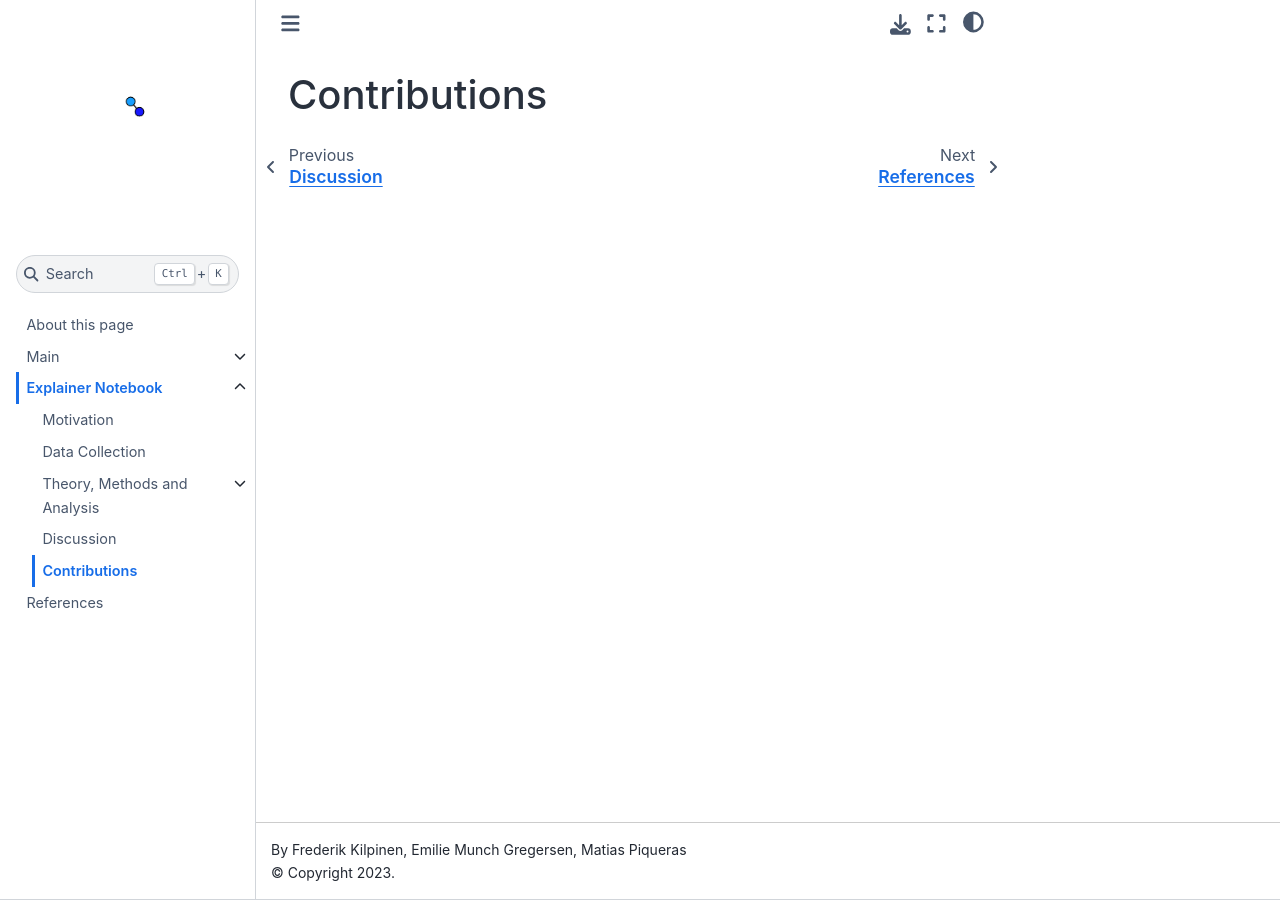
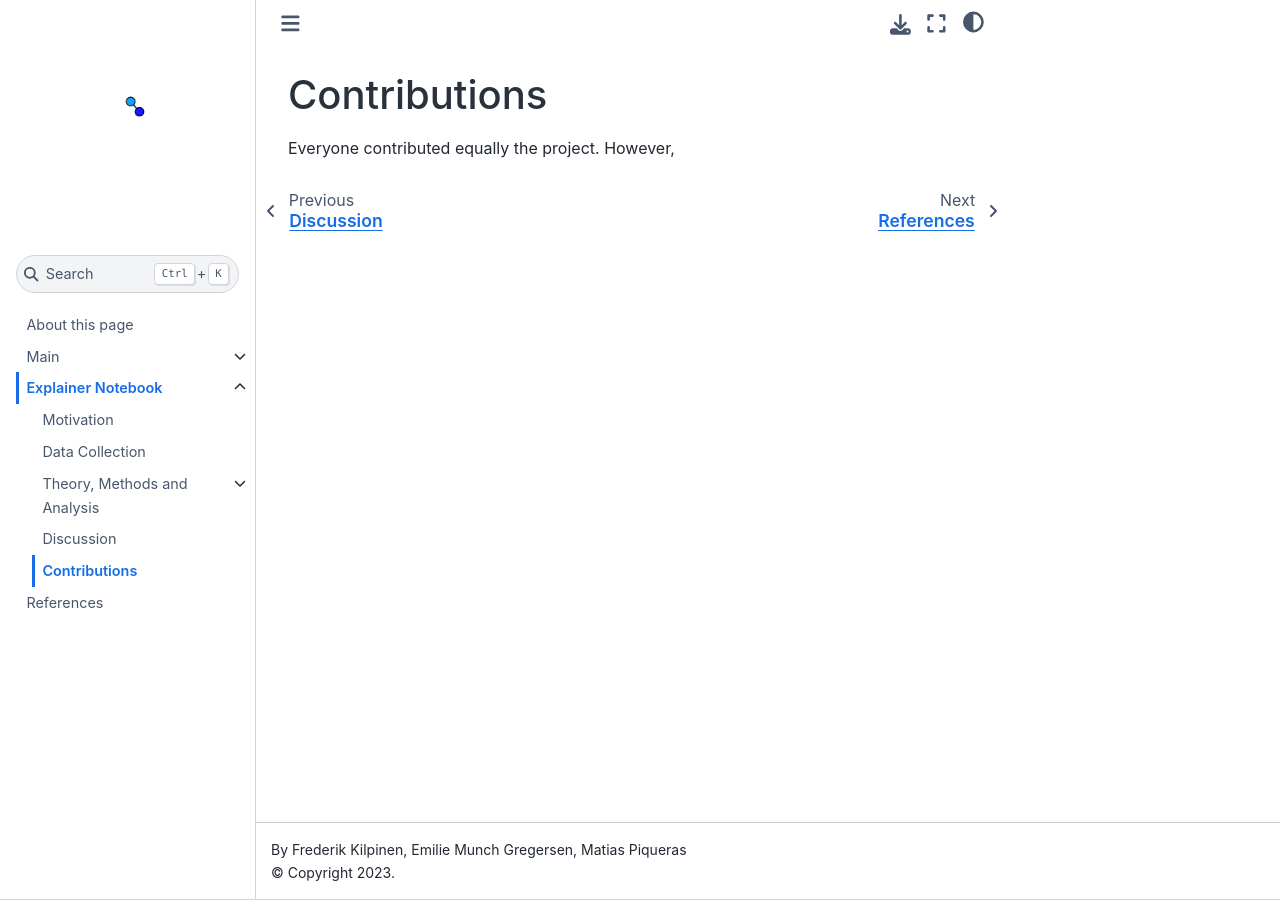
Before and after one commit to MatPiq/DTU-social-graphs-project-book, a Jupyter Book: the page built from explainer_contributions.md, in a window 1280 px wide. Built offline with Jupyter Book 1.0.4 settings and Sphinx 7.4.7 and the Sphinx Book theme 1.1.4, drawn with Linux system fonts in a browser that asks for light colours; pages that are not in the unit, such as notebooks, are missing from menus; comment, search, counter and statistics services are not loaded.

Commit message:
Update explainer_contributions.md

```diff
--- a/explainer_contributions.md
+++ b/explainer_contributions.md
@@ -1,2 +1,5 @@
 Contributions
 =============
+
+
+Everyone contributed equally the project. However,
```
